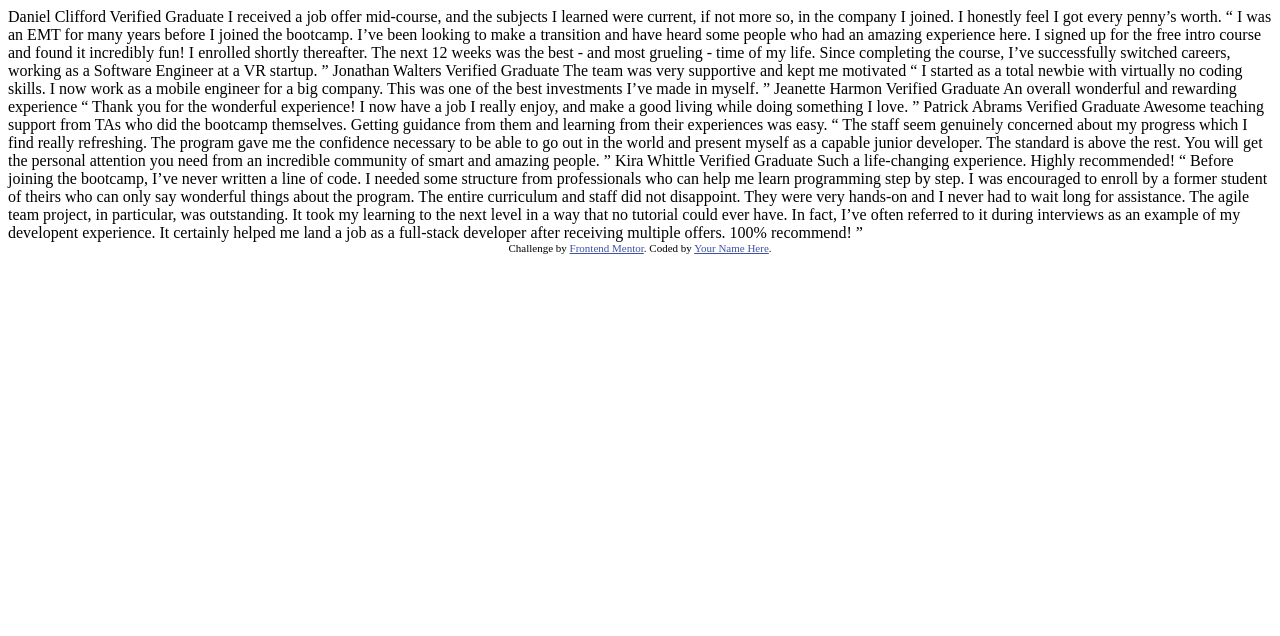
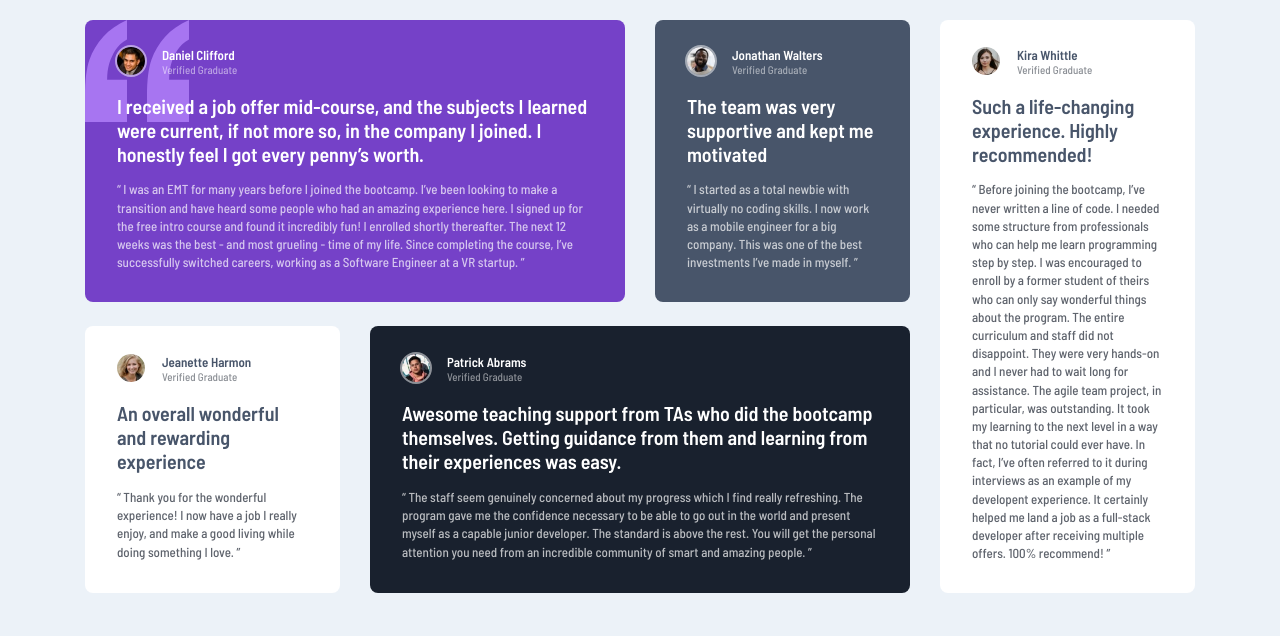
Before and after one commit to jaycgreenwald/18-testimonials-grid-section, a plain HTML site: page index.html in a window 1280 px wide. Drawn offline with Linux system fonts and the light colour scheme.

Commit message:
7/19/2022 - Commit latest version
Still a few tweaks to make

```diff
--- a/index.html
+++ b/index.html
@@ -5,72 +5,114 @@
   <meta name="viewport" content="width=device-width, initial-scale=1.0"> <!-- displays site properly based on user's device -->
 
   <link rel="icon" type="image/png" sizes="32x32" href="./images/favicon-32x32.png">
-
-  <title>Frontend Mentor | [Challenge Name Here]</title>
-
-  <!-- Feel free to remove these styles or customise in your own stylesheet 👍 -->
-  <style>
-    .attribution { font-size: 11px; text-align: center; }
-    .attribution a { color: hsl(228, 45%, 44%); }
-  </style>
+  <link rel="preconnect" href="https://fonts.googleapis.com">
+  <link rel="preconnect" href="https://fonts.gstatic.com" crossorigin>
+  <link href="https://fonts.googleapis.com/css2?family=Barlow+Semi+Condensed:wght@500;600&display=swap" rel="stylesheet">
+  <link rel="stylesheet" href="styles/main.css">
+  <title>Frontend Mentor | Testimonials Grid Section</title>
 </head>
 <body>
+  <div class="card">
+    <div class="profile">
+      <img src="images/image-daniel.jpg" class="profile__photo">
+
+      <div class="profile__info">
+        <p class="profile__name">
           Daniel Clifford
+        </p>
+        <p class="profile__status">
           Verified Graduate
+        </p>
+      </div>
+    </div> <!-- profile -->
+    <h1 class="card__title">
+      I received a job offer mid-course, and the subjects I learned were current, if not more so, in the company I joined. I honestly feel I got every penny’s worth.
+    </h1>
+    <p class="card__testimony">
+      “ I was an EMT for many years before I joined the bootcamp. I’ve been looking to make a transition and have heard some people who had an amazing experience here. I signed up for the free intro course and found it incredibly fun! I enrolled shortly thereafter. The next 12 weeks was the best - and most grueling - time of my life. Since completing the course, I’ve successfully switched careers, working as a Software Engineer at a VR startup. ”
+    </p>
+  </div>  <!-- card -->
 
-  I received a job offer mid-course, and the subjects I learned were current, if not more so,
-  in the company I joined. I honestly feel I got every penny’s worth.
+  <div class="card">
+    <div class="profile">
+      <img src="images/image-jonathan.jpg" class="profile__photo">
 
-  “ I was an EMT for many years before I joined the bootcamp. I’ve been looking to make a
-  transition and have heard some people who had an amazing experience here. I signed up
-  for the free intro course and found it incredibly fun! I enrolled shortly thereafter.
-  The next 12 weeks was the best - and most grueling - time of my life. Since completing
-  the course, I’ve successfully switched careers, working as a Software Engineer at a VR startup. ”
+      <div class="profile__info">
+        <p class="profile__name">
+          Jonathan Walters
+        </p>
+        <p class="profile__status">
+          Verified Graduate
+        </p>
+      </div>
+    </div> <!-- profile -->
+    <h1 class="card__title">
+      The team was very supportive and kept me motivated
+    </h1>
+    <p class="card__testimony">
+      “ I started as a total newbie with virtually no coding skills. I now work as a mobile engineer for a big company. This was one of the best investments I’ve made in myself. ”
+    </p>
+  </div>  <!-- card -->
 
-  Jonathan Walters
+  <div class="card">
+    <div class="profile">
+      <img src="images/image-jeanette.jpg" class="profile__photo">
+      <div class="profile__info">
+          <p class="profile__name">
+            Jeanette Harmon
+          </p>
+          <p class="profile__status">
             Verified Graduate
-
-  The team was very supportive and kept me motivated
-
-  “ I started as a total newbie with virtually no coding skills. I now work as a mobile engineer
-  for a big company. This was one of the best investments I’ve made in myself. ”
-
-  Jeanette Harmon
-  Verified Graduate
-
+          </p>
+        </div>
+      </div> <!-- profile -->
+    <h1 class="card__title">
       An overall wonderful and rewarding experience
-
+    </h1>
+    <p class="card__testimony">
       “ Thank you for the wonderful experience! I now have a job I really enjoy, and make a good living
       while doing something I love. ”
+    </p>
+  </div>  <!-- card -->
 
+  <div class="card">
+    <div class="profile">
+      <img src="images/image-patrick.jpg" class="profile__photo">
+      <div class="profile__info">
+        <p class="profile__name">
           Patrick Abrams
+        </p>
+        <p class="profile__status">
           Verified Graduate
+        </p>
+      </div>
+    </div> <!-- profile -->
+    <h1 class="card__title">
+      Awesome teaching support from TAs who did the bootcamp themselves. Getting guidance from them and learning from their experiences was easy.
+    </h1>
+    <p class="card__testimony">
+      “ The staff seem genuinely concerned about my progress which I find really refreshing. The program gave me the confidence necessary to be able to go out in the world and present myself as a capable junior developer. The standard is above the rest. You will get the personal attention you need from an incredible community of smart and amazing people. ”
+    </p>
+  </div>  <!-- card -->
 
-  Awesome teaching support from TAs who did the bootcamp themselves. Getting guidance from them and
-  learning from their experiences was easy.
-
-  “ The staff seem genuinely concerned about my progress which I find really refreshing. The program
-  gave me the confidence necessary to be able to go out in the world and present myself as a capable
-  junior developer. The standard is above the rest. You will get the personal attention you need from
-  an incredible community of smart and amazing people. ”
-
+  <div class="card">
+    <div class="profile">
+      <img src="images/image-kira.jpg" class="profile__photo">
+      <div class="profile__info">
+          <p class="profile__name">
             Kira Whittle
+          </p>
+          <p class="profile__status">
             Verified Graduate
-
+          </p>
+      </div>
+    </div> <!-- profile -->
+    <h1 class="card__title">
       Such a life-changing experience. Highly recommended!
-
-  “ Before joining the bootcamp, I’ve never written a line of code. I needed some structure from
-  professionals who can help me learn programming step by step. I was encouraged to enroll by a former
-  student of theirs who can only say wonderful things about the program. The entire curriculum and staff
-  did not disappoint. They were very hands-on and I never had to wait long for assistance. The agile team
-  project, in particular, was outstanding. It took my learning to the next level in a way that no tutorial
-  could ever have. In fact, I’ve often referred to it during interviews as an example of my developent
-  experience. It certainly helped me land a job as a full-stack developer after receiving multiple offers.
-  100% recommend! ”
-
-  <div class="attribution">
-    Challenge by <a href="https://www.frontendmentor.io?ref=challenge" target="_blank">Frontend Mentor</a>.
-    Coded by <a href="#">Your Name Here</a>.
-  </div>
+    </h1>
+    <p class="card__testimony">
+      “ Before joining the bootcamp, I’ve never written a line of code. I needed some structure from professionals who can help me learn programming step by step. I was encouraged to enroll by a former student of theirs who can only say wonderful things about the program. The entire curriculum and staff did not disappoint. They were very hands-on and I never had to wait long for assistance. The agile team project, in particular, was outstanding. It took my learning to the next level in a way that no tutorial could ever have. In fact, I’ve often referred to it during interviews as an example of my developent experience. It certainly helped me land a job as a full-stack developer after receiving multiple offers. 100% recommend! ”
+    </p>
+  </div>  <!-- card -->
 </body>
 </html>
--- /dev/null
+++ b/styles/_base.scss
@@ -0,0 +1,21 @@
+body {
+    align-items: center;
+    background-color: $clr-light-grayish-blue;
+    display: flex;
+    flex-direction: column;
+    font-family: $ff-default;
+    font-size: $fs-default;
+    font-weight: $fw-regular;
+    justify-content: center;
+    padding: pxToRem(20) 0 pxToRem(40) 0;
+}
+
+@media screen and (min-width: pxToRem(900)) {
+    body {
+        column-gap: pxToRem(30);
+        display: grid;
+        grid-template-columns: repeat(4, 255px);
+        grid-template-rows: pxToRem(282) pxToRem(267);
+        row-gap: pxToRem(24);
+    }
+}
--- /dev/null
+++ b/styles/_functions.scss
@@ -0,0 +1,5 @@
+// functions
+@function pxToRem($pxValue) {
+    $remValue: round(($pxValue / 13) * 100) / 100;
+    @return #{$remValue}rem;
+}
--- /dev/null
+++ b/styles/_mobile.scss
@@ -0,0 +1,97 @@
+// mobile layout
+.card {
+    background-color: $clr-violet;
+    border-radius: 8px;
+    color: $clr-white;
+    max-width: pxToRem(327);
+    margin: pxToRem(24) 0 0 0;
+    padding: pxToRem(26) pxToRem(33) pxToRem(30) pxToRem(32);
+    width: 100%;
+}
+
+.card:nth-child(1) {
+    background-image: url(../images/bg-pattern-quotation.svg);
+    background-position-x: right pxToRem(24);
+    background-position-y: top;
+    background-repeat: no-repeat;
+    color: $clr-white;
+}
+
+.card:nth-child(2) {
+    background-color: $clr-very-dark-grayish-blue;
+}
+
+.card:nth-child(3) {
+    background-color: $clr-white;
+    color: $clr-very-dark-grayish-blue;
+}
+
+.card:nth-child(4) {
+    background-color: $clr-dark-blue;
+}
+
+.card:nth-child(5) {
+    background-color: $clr-white;
+    color: $clr-very-dark-grayish-blue;
+}
+
+.profile {
+    display: flex;
+}
+
+.profile__photo {
+    border-radius: 50%;
+    height: pxToRem(28);
+    outline: $clr-white-opac-50 2px solid;
+    width: pxToRem(28);
+}
+
+.profile__info {
+    padding: 0 0 0 pxToRem(17);
+}
+
+.profile__name {
+    color: $clr-white;
+    font-weight: $fw-bold;
+}
+
+.card:nth-child(3) .profile__name {
+    color: $clr-very-dark-grayish-blue;
+}
+
+.card:nth-child(5) .profile__name {
+    color: $clr-very-dark-grayish-blue;
+}
+
+.profile__status {
+    color: $clr-white-opac-50;
+    font-size: $fs-status;
+}
+
+.card:nth-child(3) .profile__status {
+    color: $clr-dark-blue-opac-50;
+}
+
+.card:nth-child(5) .profile__status {
+    color: $clr-dark-blue-opac-50;
+}
+
+.card__title {
+    font-size: $fs-title;
+    font-weight: $fw-bold;
+    padding: pxToRem(18) 0 0 0;
+}
+
+.card__testimony {
+    color: $clr-white-opac-70;
+    line-height: 1.4;
+    padding: pxToRem(15) 0 0 0;
+}
+
+.card:nth-child(3) .card__testimony {
+    color: $clr-dark-blue-opac-70;
+}
+
+.card:nth-child(5) .card__testimony {
+    color: $clr-dark-blue-opac-70;
+}
--- /dev/null
+++ b/styles/_reset.scss
@@ -0,0 +1,40 @@
+html {
+	box-sizing: border-box;
+	// font-size: 100%;
+  font-size: 13px;
+}
+
+*,
+*::before,
+*::after {
+	box-sizing: inherit;
+}
+
+/* Remove default margin */
+body,
+h1,
+h2,
+h3,
+h4,
+p,
+figure,
+blockquote,
+dl,
+dd {
+  margin: 0;
+}
+
+/* Make images easier to work with */
+img,
+picture {
+  max-width: 100%;
+  display: block;
+}
+
+/* Inherit fonts for inputs and buttons */
+input,
+button,
+textarea,
+select {
+  font: inherit;
+}
--- /dev/null
+++ b/styles/_variables.scss
@@ -0,0 +1,26 @@
+// variables
+
+
+// colors
+$clr-violet: hsl(263, 55%, 52%);
+$clr-white: hsl(0, 0%, 100%);
+$clr-white-opac-50: hsla(0, 0%, 100%, .5);
+$clr-white-opac-70: hsla(0, 0%, 100%, .7);
+$clr-light-grayish-blue: hsl(210, 46%, 95%);
+$clr-very-dark-grayish-blue: hsl(217, 19%, 35%);
+$clr-dark-blue: hsl(219, 29%, 14%);
+$clr-dark-blue-opac-50: hsla(219, 29%, 14%, .5);
+$clr-dark-blue-opac-70: hsla(219, 29%, 14%, .7);
+
+// font-family
+$ff-default: 'Barlow Semi Condensed', sans-serif;
+
+
+// font-weight
+$fw-regular: 500;
+$fw-bold: 600;
+
+// font-size
+$fs-default: 13px;
+$fs-title: 20px;
+$fs-status: 11px;
--- /dev/null
+++ b/styles/main.scss
@@ -0,0 +1,6 @@
+@import 'functions';
+@import 'variables';
+@import 'reset';
+@import 'base';
+@import 'mobile';
+@import 'desktop';
```
Also changed, not shown: styles/_desktop.scss (added, +110 -0 lines), styles/main.css (added), 2 other files. Lines whose indentation alone changed are shown as unchanged.
